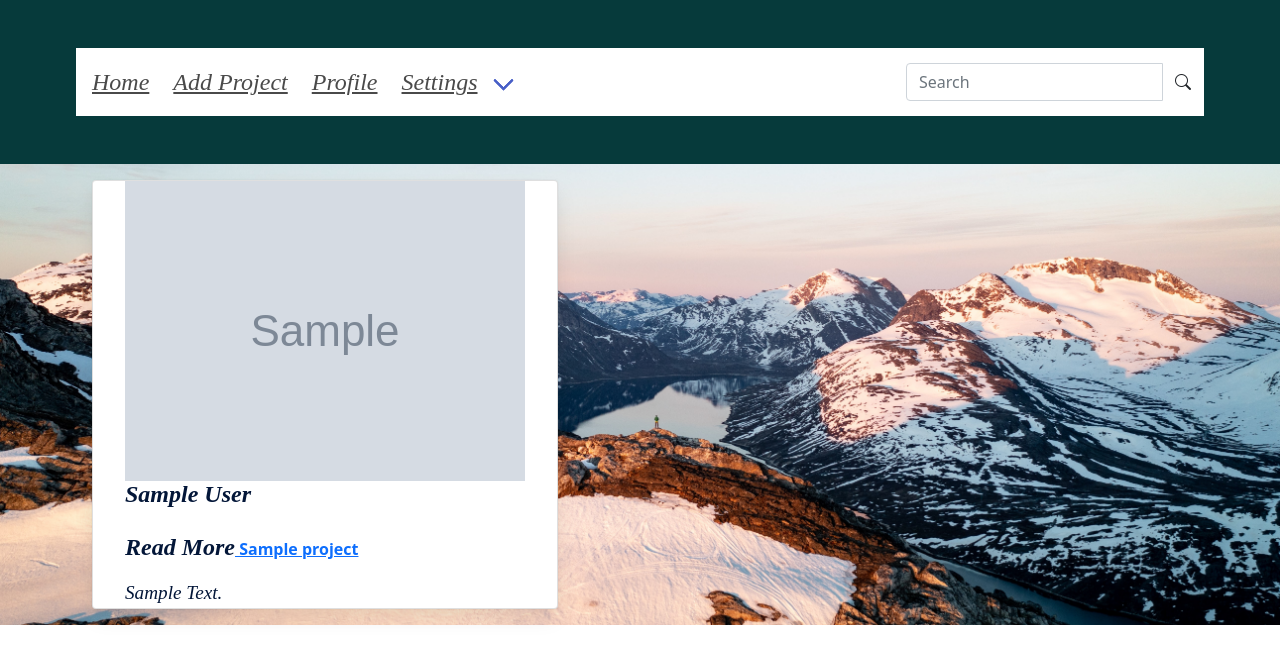
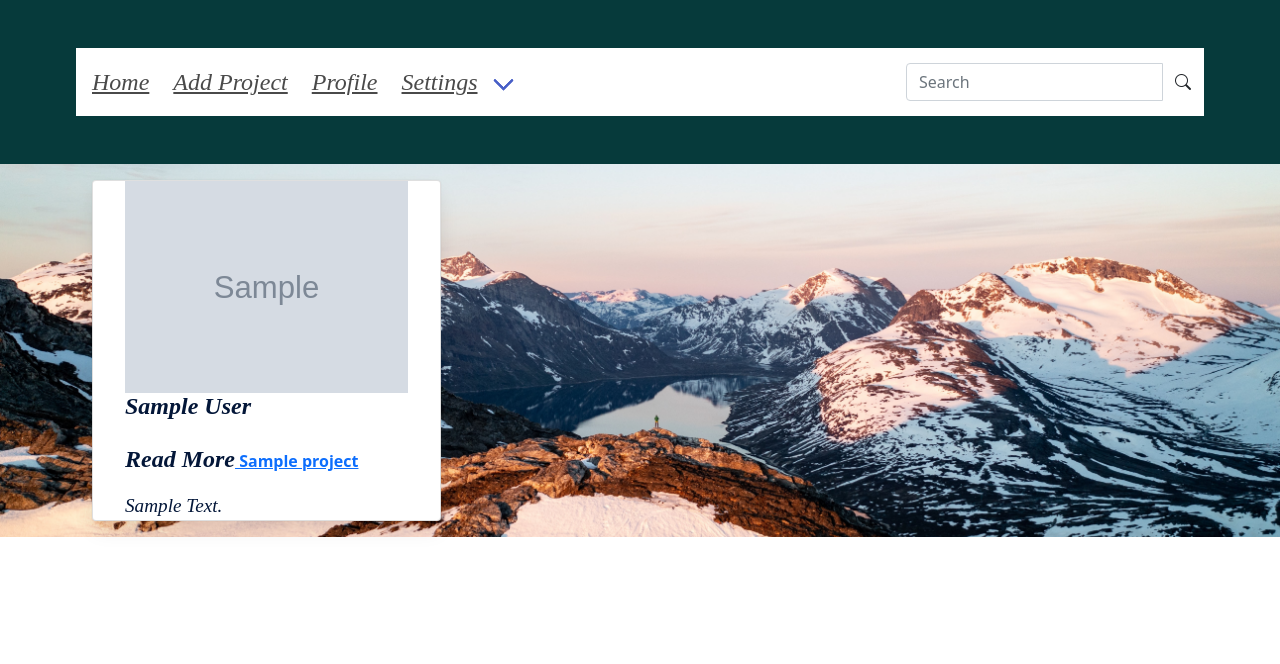
Before and after one commit to peter-wairimu/awwards_clone, a Django app: page / in a window 1280 px wide. Shown: the top 664 px of the page. Run offline with Django 3.2, Linux system fonts and the light colour scheme; a user stored in the database is signed in; tables that the repository leaves empty hold one stand-in row (values such as "Sample post"); grey boxes marked "Sample" are stand-in pictures.

Commit message:
modified home page

```diff
--- a/awwards/templates/project.html
+++ b/awwards/templates/project.html
@@ -39,7 +39,7 @@ background-size:cover;
 
 {% for peter in peters %}
 
-<div class="col md-4">
+<div class="col-md-4">
 
 
 
```
